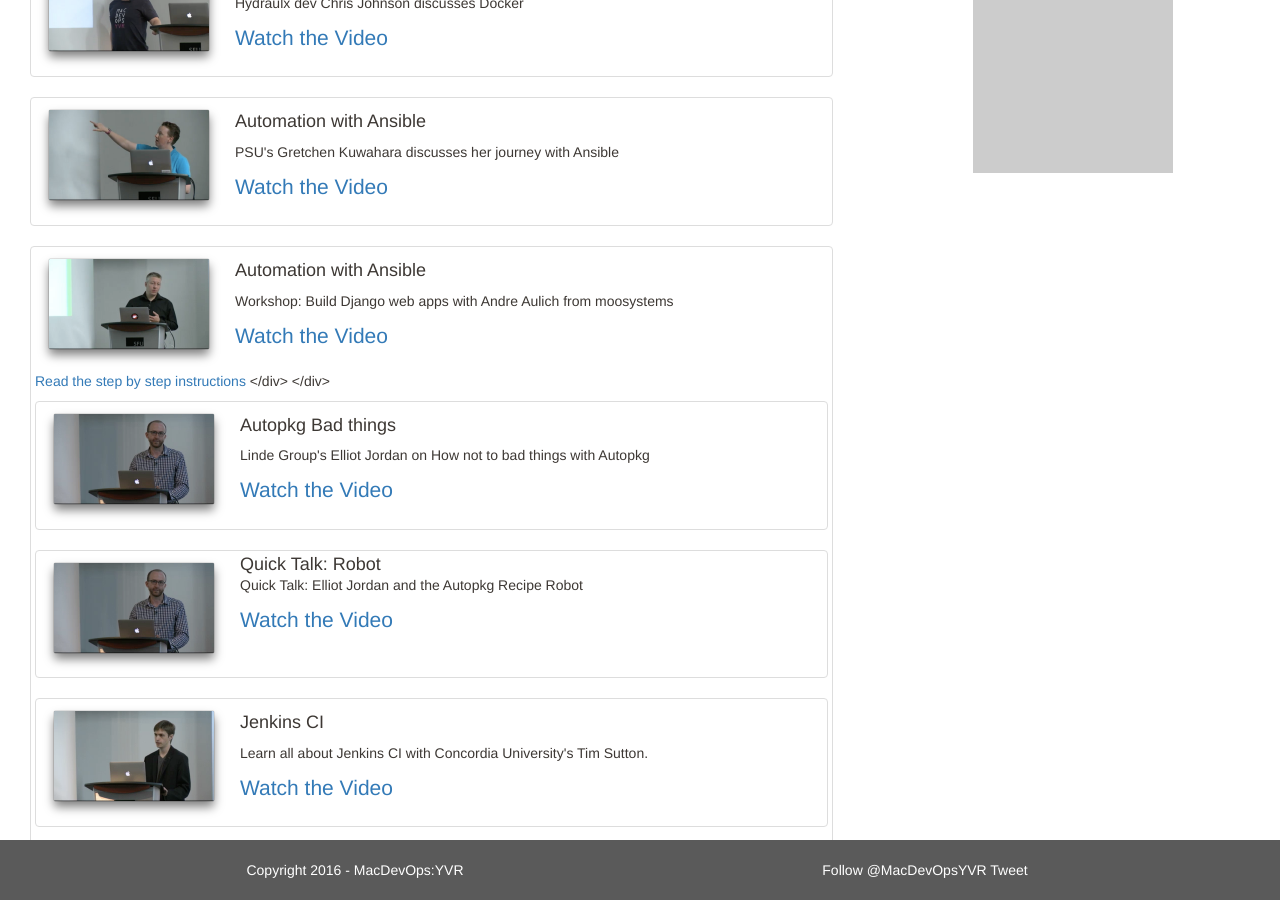
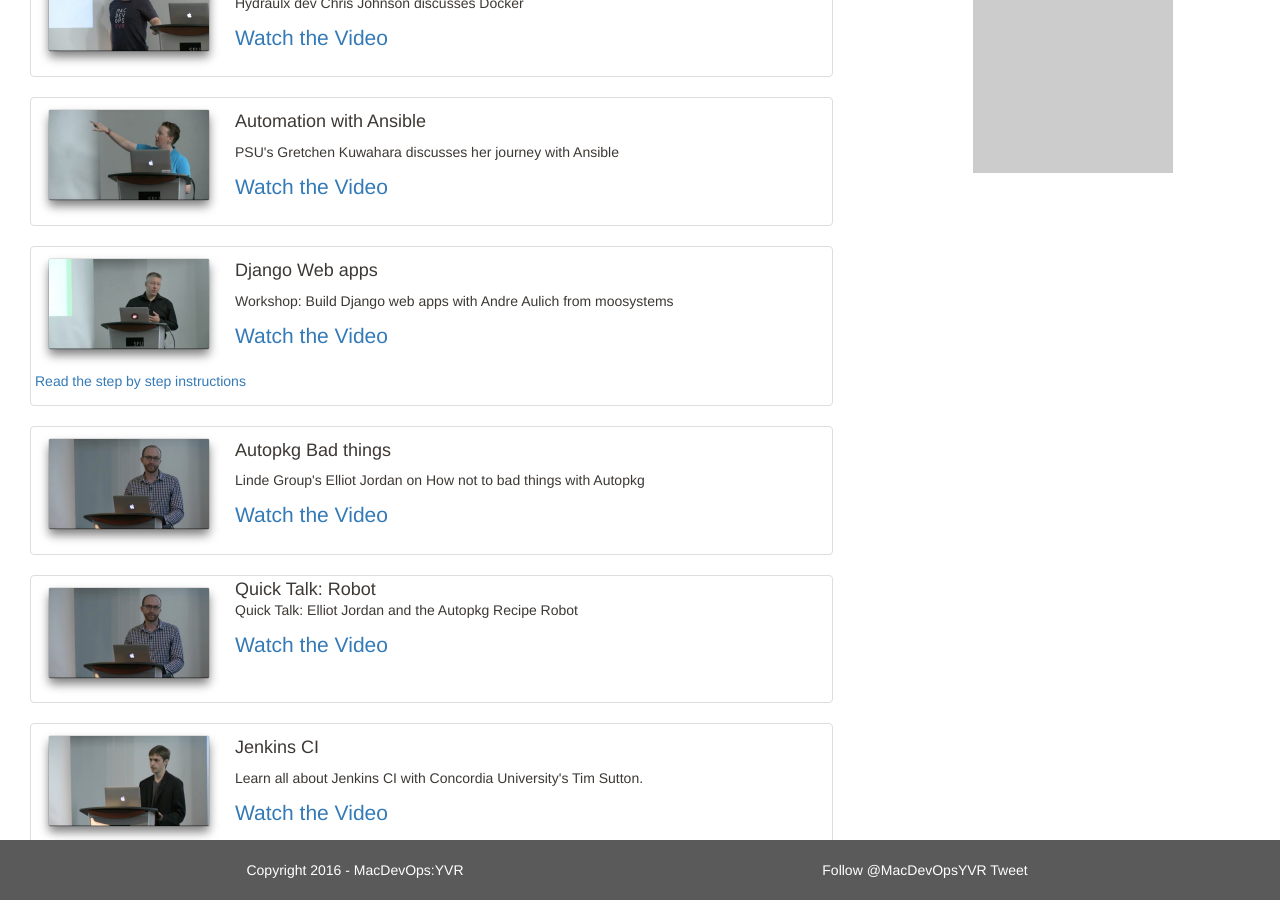
Before and after one commit to macdevopsyvr/macdevopsyvr.github.io, a Jekyll site: the page built from presentations/index.md, in a window 1280 px wide and 900 px high, scrolled down 948 px. Built offline with Jekyll 4.4.1, drawn with Linux system fonts in a browser that asks for light colours; comment, search, counter and statistics services are not loaded.

Commit message:
Missing p tag + title
close the p tag, name the stuff

```diff
--- a/presentations/index.md
+++ b/presentations/index.md
@@ -63,7 +63,7 @@
 <div class="col-xs-12 pull-left thumbnail">
   <img class="vid-thumb" src="/assets/vid_thumbs/andre.png">
   <div class="responsive">
-    <h4>Automation with Ansible</h4>
+    <h4>Django Web apps</h4>
     <p>
       Workshop: Build Django web apps with Andre Aulich from moosystems
     </p>
@@ -72,6 +72,7 @@
     </p>
     <p>
     <a href="https://moosystems.com/articles/14-distribute-django-app-as-native-desktop-app-01.html">Read the step by step instructions</a>
+    </p>
   </div>
 </div>
 
```
